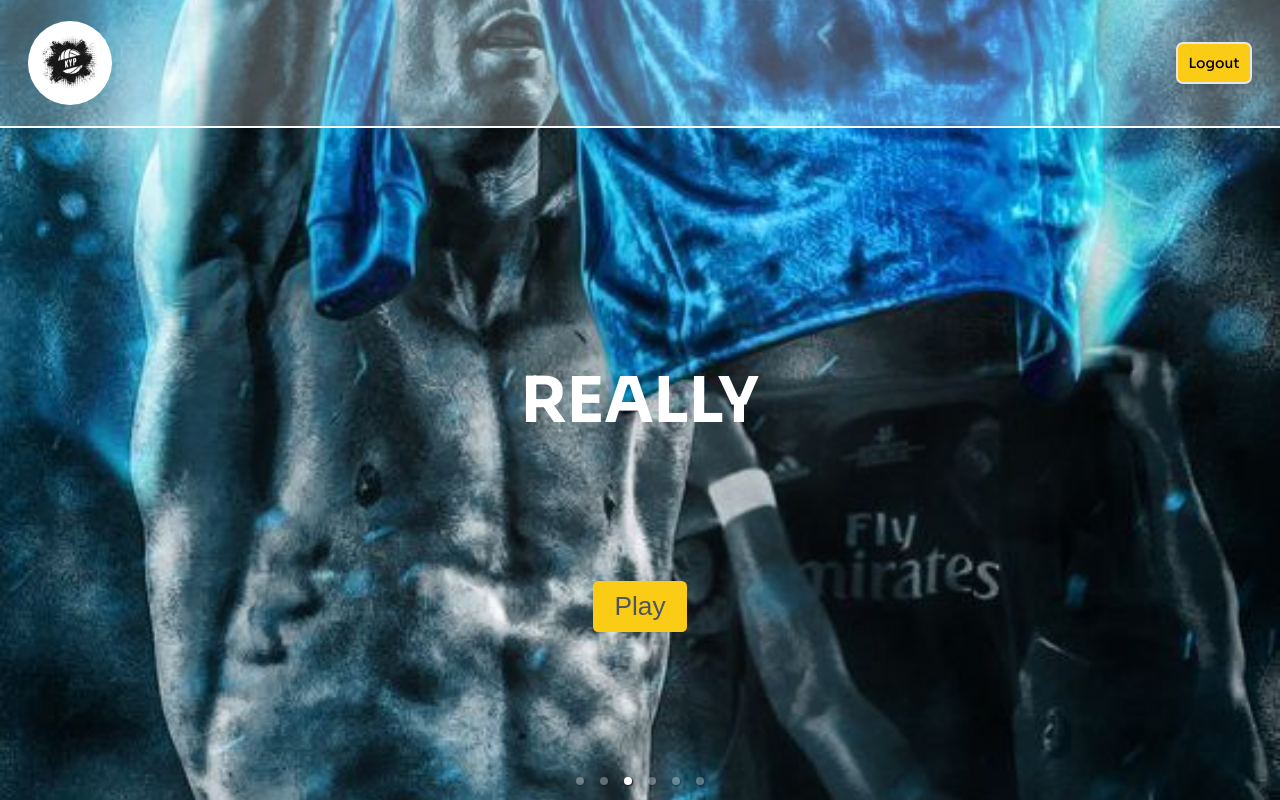
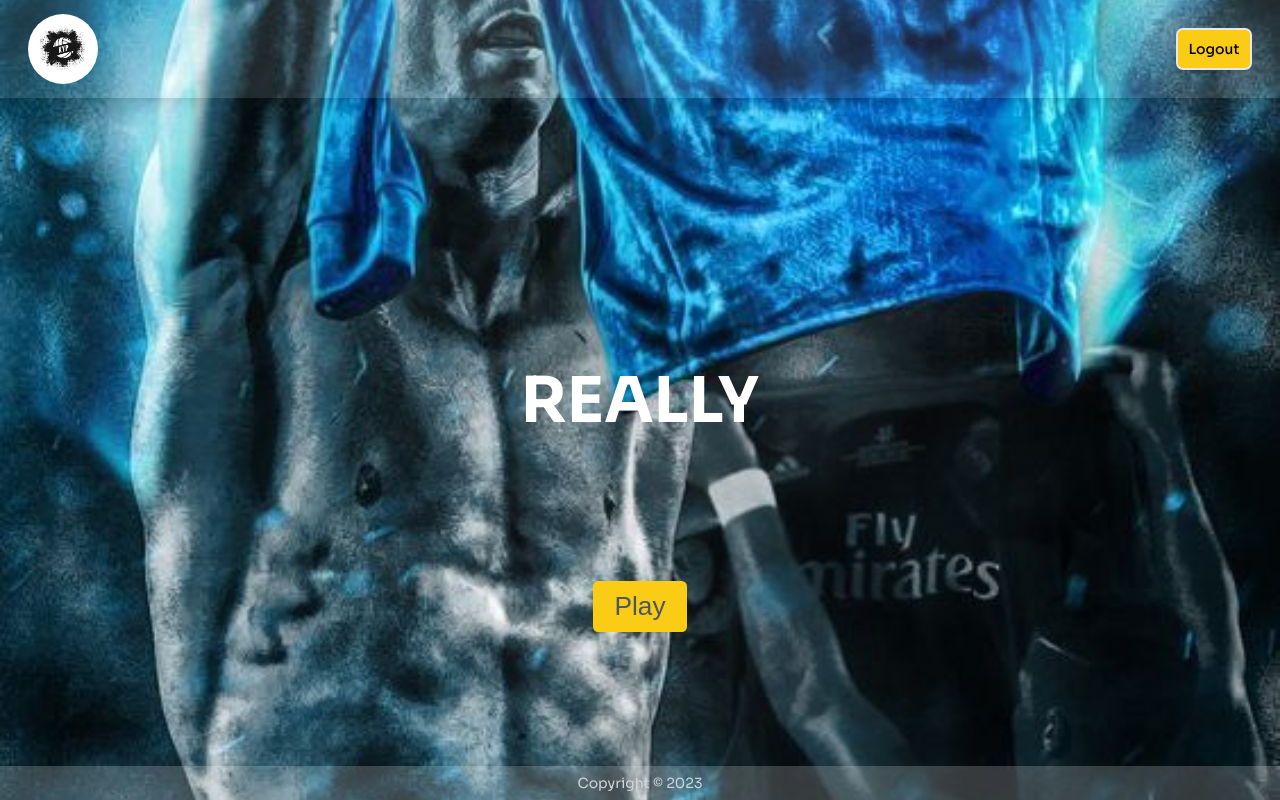
Before and after one commit to asahelcode/hanko-kyp, a React (Vite) app in the folder client/: page /home in a window 1280 px wide. Built offline with nearby package versions, Linux system fonts and the light colour scheme.

Commit message:
Add play page

```diff
--- a/client/src/components/Carousel/index.tsx
+++ b/client/src/components/Carousel/index.tsx
@@ -17,6 +17,7 @@
     showThumbs: false,
     swipeable: true,
     interval: 2000,
+    showIndicators: false,
   };
 
   return (
--- /dev/null
+++ b/client/src/components/Footer/index.tsx
@@ -0,0 +1,11 @@
+const Footer = () => {
+  const date = new Date().getFullYear();
+
+  return (
+    <div className="flex justify-center py-2 font-sora absolute bottom-0 text-gray-300 bg-gray-50 bg-opacity-20 w-full">
+      <p>Copyright &copy; {date}</p>
+    </div>
+  );
+};
+
+export default Footer;
--- a/client/src/components/Header/index.tsx
+++ b/client/src/components/Header/index.tsx
@@ -2,9 +2,13 @@
 
 const Header = () => {
   return (
-    <div className="flex justify-between items-center border-b-2 border-gray-50 px-8 py-6 z-20 bg-white  bg-opacity-25 fixed w-full">
+    <div className="flex justify-between items-center border-b-1 border-gray-50 px-8 py-4 z-20 bg-white  bg-opacity-10 fixed w-full shadow-lg">
       <div className="flex items-center justify-center">
-        <img src={Logo} alt="" className="w-24 h-24 object-cover rounded-full"/>
+        <img
+          src={Logo}
+          alt=""
+          className="w-20 h-20 object-fit rounded-full"
+        />
       </div>
       <div>
         <ul className="text-gray-600 hidden justify-center space-x-6 font-sora font-bold text-lg">
--- a/client/src/components/index.ts
+++ b/client/src/components/index.ts
@@ -1,5 +1,6 @@
 import Header from "./Header";
 import Login from "./Login";
 import Carousel from "./Carousel";
+import Footer from "./Footer";
 
-export { Header, Login, Carousel };
+export { Header, Login, Carousel, Footer };
--- /dev/null
+++ b/client/src/constants/leagues.json
@@ -0,0 +1,22 @@
+[
+    {
+        "id": "1",
+        "name": "English Premier League"
+    },
+    {
+        "id": "2",
+        "name": "La Liga"
+    },
+    {
+        "id": "3",
+        "name": "Bundesliga"
+    },
+    {
+        "id": "4",
+        "name": "Serie A"
+    },
+    {
+        "id": "5",
+        "name": "Ligue 1"
+    }
+]
--- a/client/src/main.tsx
+++ b/client/src/main.tsx
@@ -5,8 +5,9 @@
 import { createBrowserRouter, RouterProvider } from "react-router-dom";
 import LogoutBtn from "./components/Logout/index.tsx";
 import Login from "./components/Login/index.tsx";
-import { Home } from "./pages/index.ts";
+import { Home, League } from "./pages/index.ts";
 import "semantic-ui-css/semantic.min.css";
+import { Header, Footer } from "./components/index.ts";
 
 const path = createBrowserRouter([
   {
@@ -22,13 +23,15 @@
     element: <Login />,
   },
   {
-    path: "/logout",
-    element: <LogoutBtn />,
+    path: "/play",
+    element: <League />,
   },
 ]);
 
 ReactDOM.createRoot(document.getElementById("root")!).render(
   <React.StrictMode>
+    <Header />
     <RouterProvider router={path} />
+    <Footer />
   </React.StrictMode>
 );
--- a/client/src/pages/Home/index.tsx
+++ b/client/src/pages/Home/index.tsx
@@ -1,10 +1,9 @@
-import { Header, Carousel } from "../../components";
+import { Carousel } from "../../components";
 
 const Home = () => {
   return (
     <>
-        <Header />
-        <Carousel />
+      <Carousel />
     </>
   );
 };
--- /dev/null
+++ b/client/src/pages/League/index.tsx
@@ -0,0 +1,22 @@
+import Leagues from "../../constants/leagues.json";
+
+const League = () => {
+  return (
+    <div className="absolute top-0 pt-36 justify-start items-center flex flex-col h-full w-full">
+      <div className="mb-10">
+        <span className="font-black text-3xl tracking-wide">Select League</span>
+      </div>
+      <div className="flex flex-col space-y-10">
+        {Leagues.map((league) => {
+          return (
+            <button className="w-full px-10 py-6 font-semibold rounded-md shadow-md font-sora bg-gradient-to-tr from-yellow-400 to-yellow-200">
+              {league.name}
+            </button>
+          );
+        })}
+      </div>
+    </div>
+  );
+};
+
+export default League;
--- a/client/src/pages/Register/index.tsx
+++ /dev/null
@@ -1,7 +0,0 @@
-import React from "react";
-
-const Register = () => {
-  return <div>Register</div>;
-};
-
-export default Register;
--- a/client/src/pages/index.ts
+++ b/client/src/pages/index.ts
@@ -1,4 +1,4 @@
 import Home from "./Home";
-import Register from "./Register";
+import League from "./League";
 
-export {Home,  Register}
+export {Home, League}
```
Also changed, not shown: client/src/data/carousel.json (deleted, +0 -26 lines), client/src/assets/images/Gamer Girl.jpeg (added), client/src/assets/images/Lexica - A nerdy girl is programming at a computer in a room full of gadgets, by makoto shinkai, dramatic lighting, highly detailed, incredible quali___.jpeg (added).
